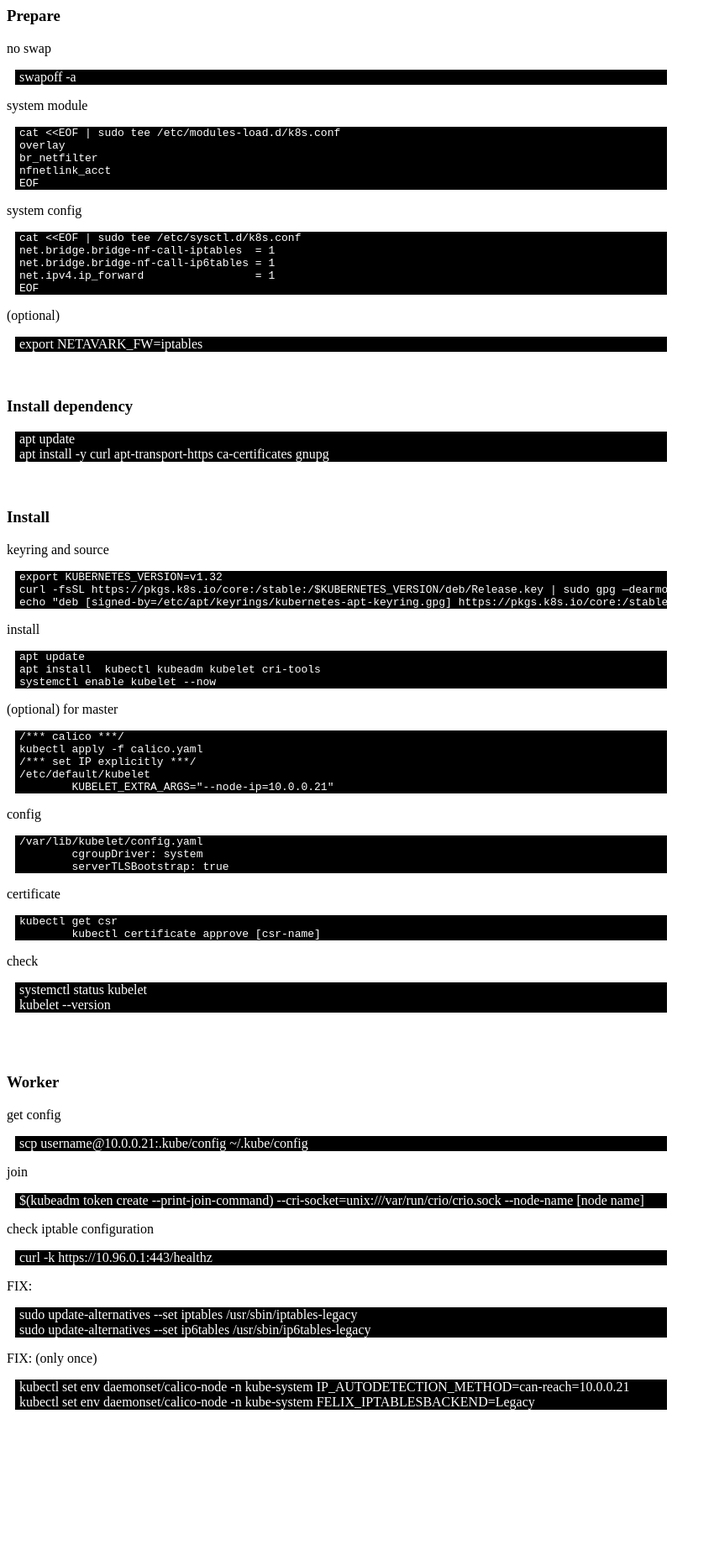
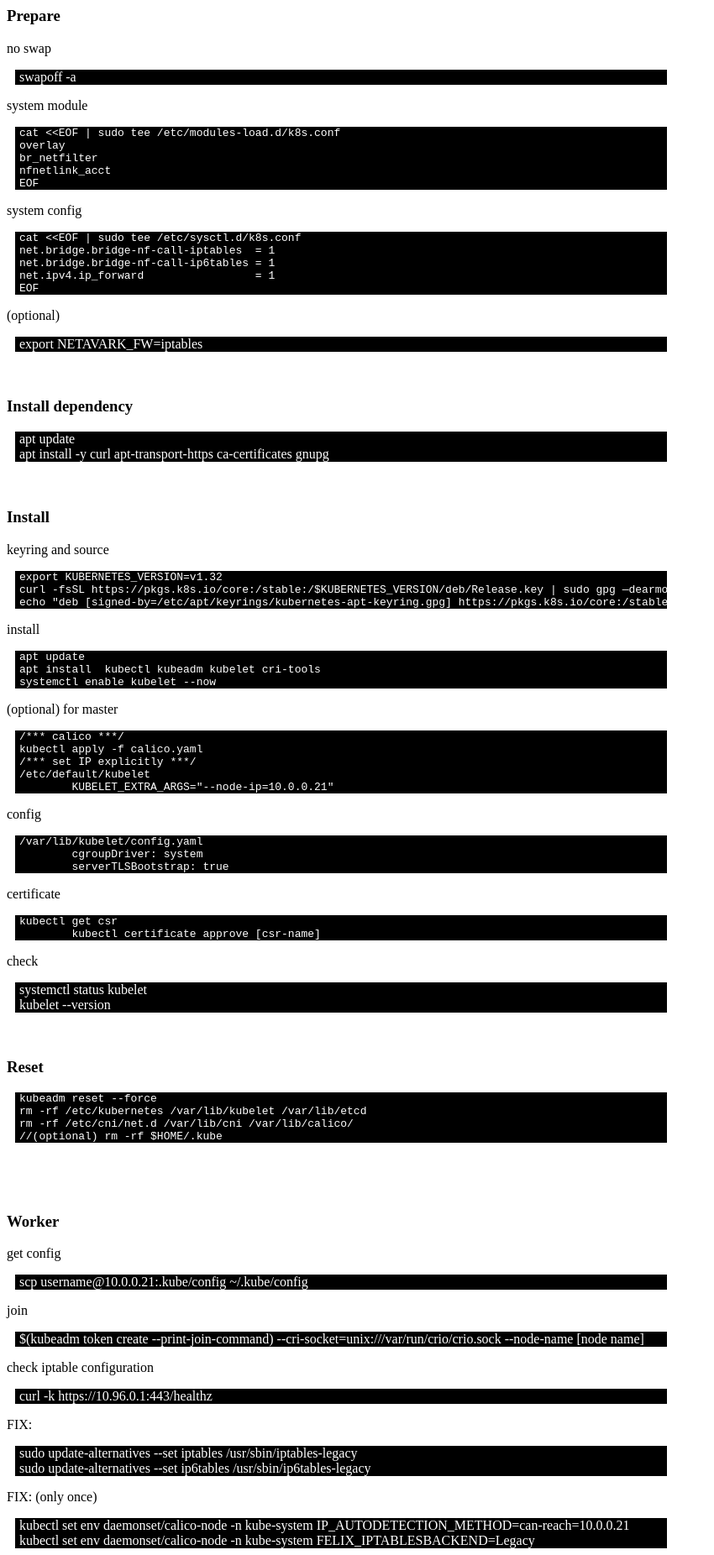
Before and after one commit to czarsir/sir, a Jekyll site: the page built from _posts/system/middleware/2026-06-02-k8s_setup.html, in a window 1280 px wide. Shown: the whole page at 84% size, without its empty margins (0-850 px from the left). Built offline with Jekyll 4.4.1, drawn with Linux system fonts in a browser that asks for light colours; before the commit the page ends 1687 px from its top, so only the background shows below that.

Commit message:
[k8s] update

```diff
--- a/_posts/system/middleware/2026-06-02-k8s_setup.html
+++ b/_posts/system/middleware/2026-06-02-k8s_setup.html
@@ -81,6 +81,16 @@ kubectl get csr
 <div class="cmd">kubelet --version</div>
 
 
+<br><br>
+<h3>Reset</h3>
+<pre class="cmd">
+kubeadm reset --force
+rm -rf /etc/kubernetes /var/lib/kubelet /var/lib/etcd
+rm -rf /etc/cni/net.d /var/lib/cni /var/lib/calico/
+//(optional) rm -rf $HOME/.kube
+</pre>
+
+
 
 <br><br><br>
 <h3>Worker</h3>
```
